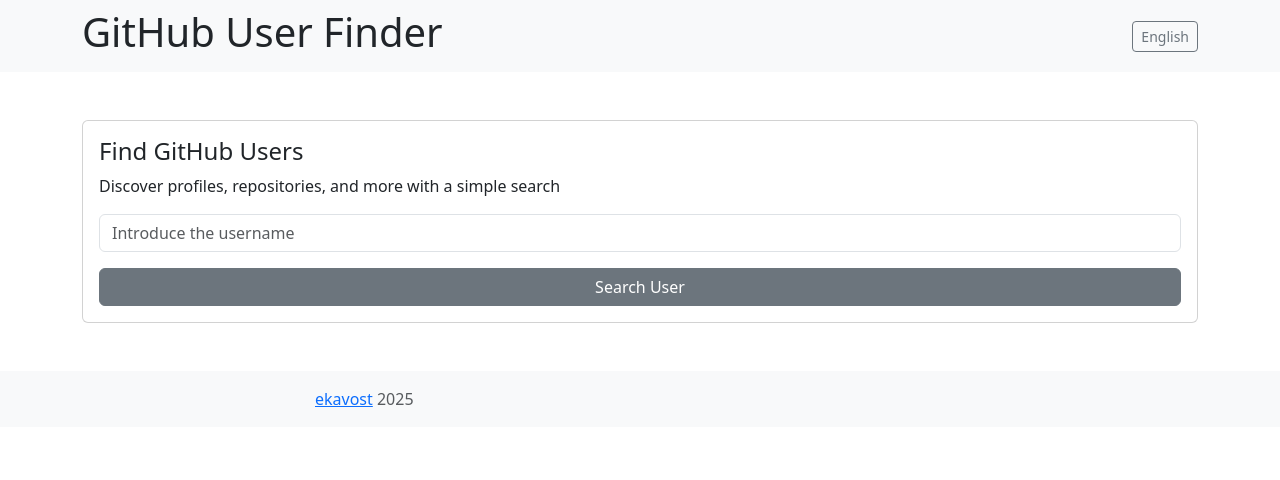
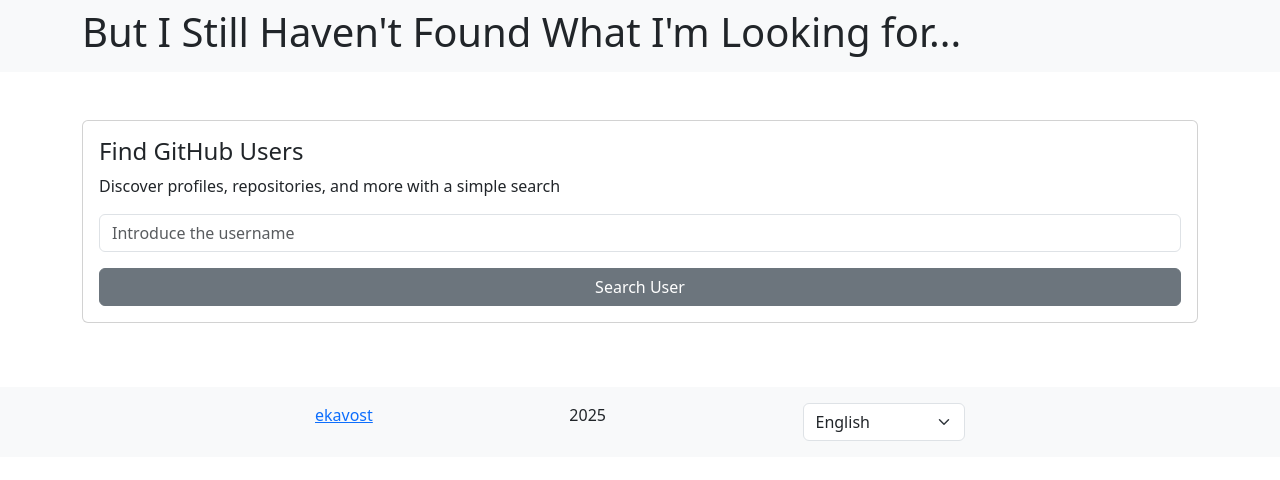
Before and after one commit to ekavost/github-user-search, a Vue app: page / in a window 1280 px wide. Shown: the top 480 px of the page. Built offline with nearby package versions, Linux system fonts and the light colour scheme.

Commit message:
feat: Activate language choice

```diff
--- a/src/App.vue
+++ b/src/App.vue
@@ -4,12 +4,13 @@
 import TheFooter from './components/TheFooter.vue';
 import { useI18n } from 'vue-i18n';
 
-const { t } = useI18n();
+const { t, locale, availableLocales } = useI18n({ useScope: 'global' });
 </script>
 
 <template>
   <TheHeader />
-  <div class="my-5"></div>
-  <GitHub />
+  <main class="my-5">
+    <GitHub />
+  </main>
   <TheFooter />
 </template>
--- a/src/components/GitHub.vue
+++ b/src/components/GitHub.vue
@@ -55,18 +55,19 @@
 
 <template>
   <div class="container">
+    <div>
       <!-- Form -->
       <the-form :user="user" @get-user="getUser"></the-form>
       <!-- Error -->
       <div v-if="errorOn" class="alert alert-warning" role="alert">{{ errorMessage }}</div>
     </div>
 
-  <div class="container d-flex justify-content-center align-items-start gap-5 mt-5">
+    <div class="d-flex justify-content-center align-items-start gap-5">
       <!-- User Card -->
       <the-card :user="user" @get-repos="getRepos"></the-card>
 
       <!-- User repos     -->
-    <div v-if="showRepos" class="w-100">
+      <div v-if="showRepos">
         <git-hub-repo
           v-for="r in user.repos"
           :key="r.id"
@@ -77,4 +78,5 @@
         ></git-hub-repo>
       </div>
     </div>
+  </div>
 </template>
--- a/src/components/TheFooter.vue
+++ b/src/components/TheFooter.vue
@@ -1,10 +1,13 @@
 <template>
   <footer class="footer mt-auto py-3 bg-light">
-    <div class="container">
-      <span class="text-muted mx-auto">
-        <a href="https://github.com/ekavost" target="_blank" rel="noopener noreferrer">ekavost</a>
-        2025
-      </span>
+    <div class="container d-flex justify-content-between">
+      <a href="https://github.com/ekavost" target="_blank" rel="noopener noreferrer">ekavost</a>
+      <span>2025</span>
+      <select v-model="$i18n.locale" class="form-select w-25">
+        <option v-for="locale in $i18n.availableLocales" :key="`locale-${locale}`" :value="locale">
+          {{ locale }}
+        </option>
+      </select>
     </div>
   </footer>
 </template>
--- a/src/components/TheHeader.vue
+++ b/src/components/TheHeader.vue
@@ -1,11 +1,10 @@
+<script setup></script>
+
 <template>
   <header>
     <nav class="navbar navbar-light bg-light">
       <div class="container">
-        <h1 class="display-6">GitHub User Finder</h1>
-        <button type="button" class="btn btn-outline-secondary btn-sm">
-          <span>English</span>
-        </button>
+        <h1 class="display-6">But I Still Haven't Found What I'm Looking for...</h1>
       </div>
     </nav>
   </header>
--- a/src/main.js
+++ b/src/main.js
@@ -6,10 +6,10 @@
 
 const i18n = createI18n({
   legacy: false,
-  locale: 'en-US',
-  fallbackLocale: 'en-US',
+  locale: 'English',
+  fallbackLocale: 'English',
   messages: {
-    'en-US': {
+    English: {
       formTitle: 'Find GitHub Users',
       formSubtitle: 'Discover profiles, repositories, and more with a simple search',
       inputPlaceholder: 'Introduce the username',
@@ -17,16 +17,16 @@
       btnRepos: 'Show Repos',
       linkUrl: 'Go to GitHub',
     },
-    'es-ES': {
-      formHead: 'Encuentra Usuarios de GitHub',
+    Español: {
+      formTitle: 'Encuentra Usuarios de GitHub',
       formSubtitle: 'Discubre cuentas, repositorios y más con una simple búsqueda',
       inputPlaceholder: 'Introduce el nombre de usuario',
       btnSearch: 'Buscar usuario',
       btnRepos: 'Ver repositorios',
       linkUrl: 'Ir a GitHub',
     },
-    'ru-RU': {
-      formHead: 'Искать пользователей GitHub',
+    Русский: {
+      formTitle: 'Искать пользователей GitHub',
       formSubtitle: 'Находи профили, репозитории и другую информацию в один клик',
       inputPlaceholder: 'Введите имя пользователя',
       btnSearch: 'Искать пользователя',
```
Lines whose indentation alone changed are shown as unchanged.
